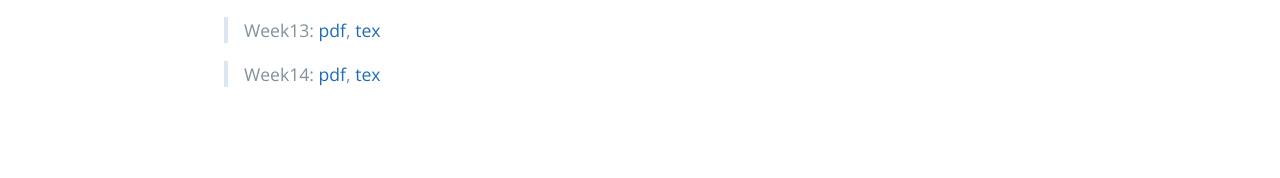
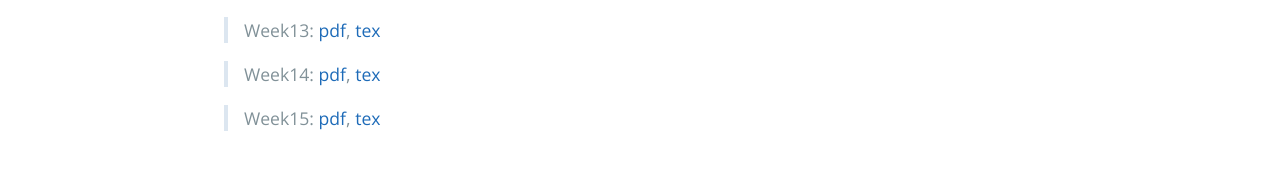
Before and after one commit to YuanYuYuan/calculus-2020, a Jekyll site: the page built from index.md, in a window 1280 px wide. Shown: the part 1239-1417 px from the top of the page. Built offline with Jekyll 4.4.1, drawn with Linux system fonts in a browser that asks for light colours; our own code applies the rules of GitHub Pages for plain Markdown files; before the commit the page ends 1376 px from its top, so only the background shows below that.

Commit message:
add week 15

```diff
--- a/index.md
+++ b/index.md
@@ -45,3 +45,5 @@ You may import them into the [overleaf](https://www.overleaf.com/) and then edit
 > Week13: [pdf](./exercise/week13.pdf), [tex](./exercise/week13.tex)
 
 > Week14: [pdf](./exercise/week14.pdf), [tex](./exercise/week14.tex)
+
+> Week15: [pdf](./exercise/week15.pdf), [tex](./exercise/week15.tex)
```
Also changed, not shown: exercise/png/10.1.30.png (added), exercise/png/10.1.53.png (added), exercise/png/10.2.38.png (added), 2 other files.
